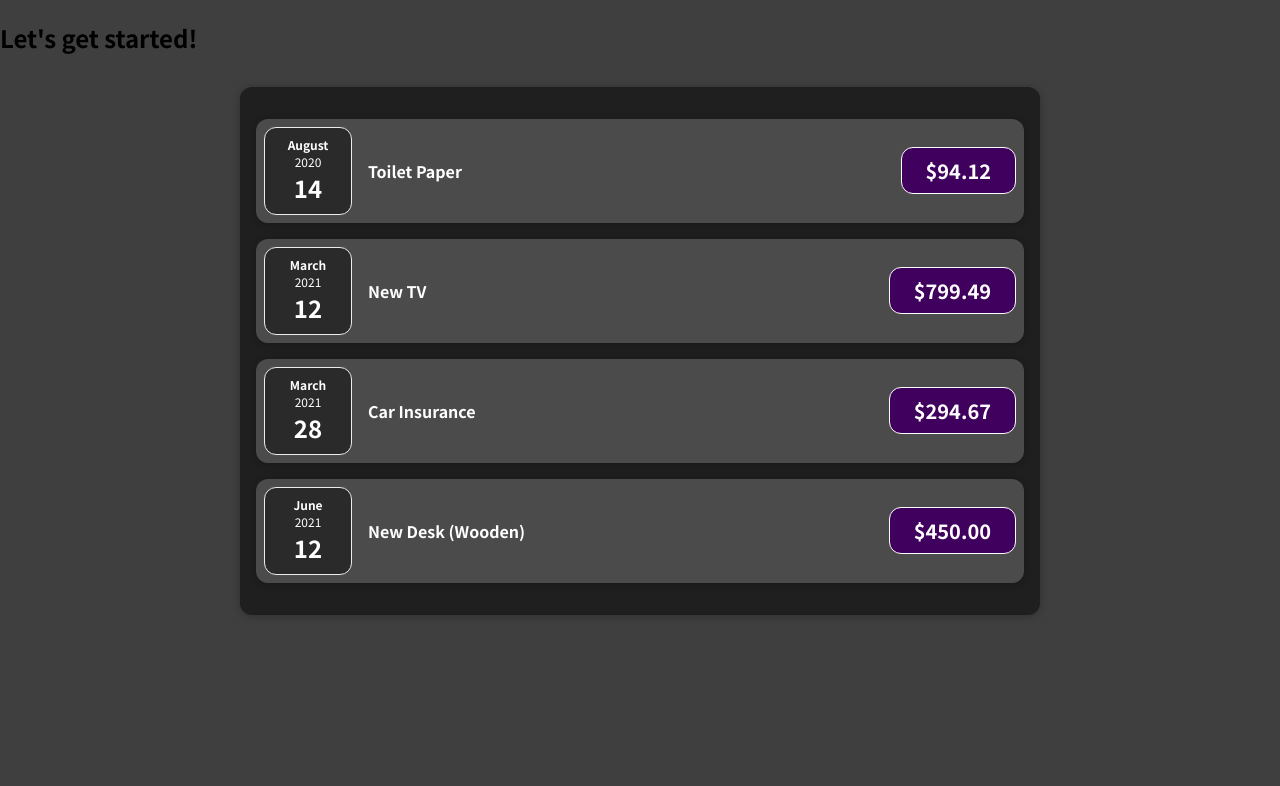
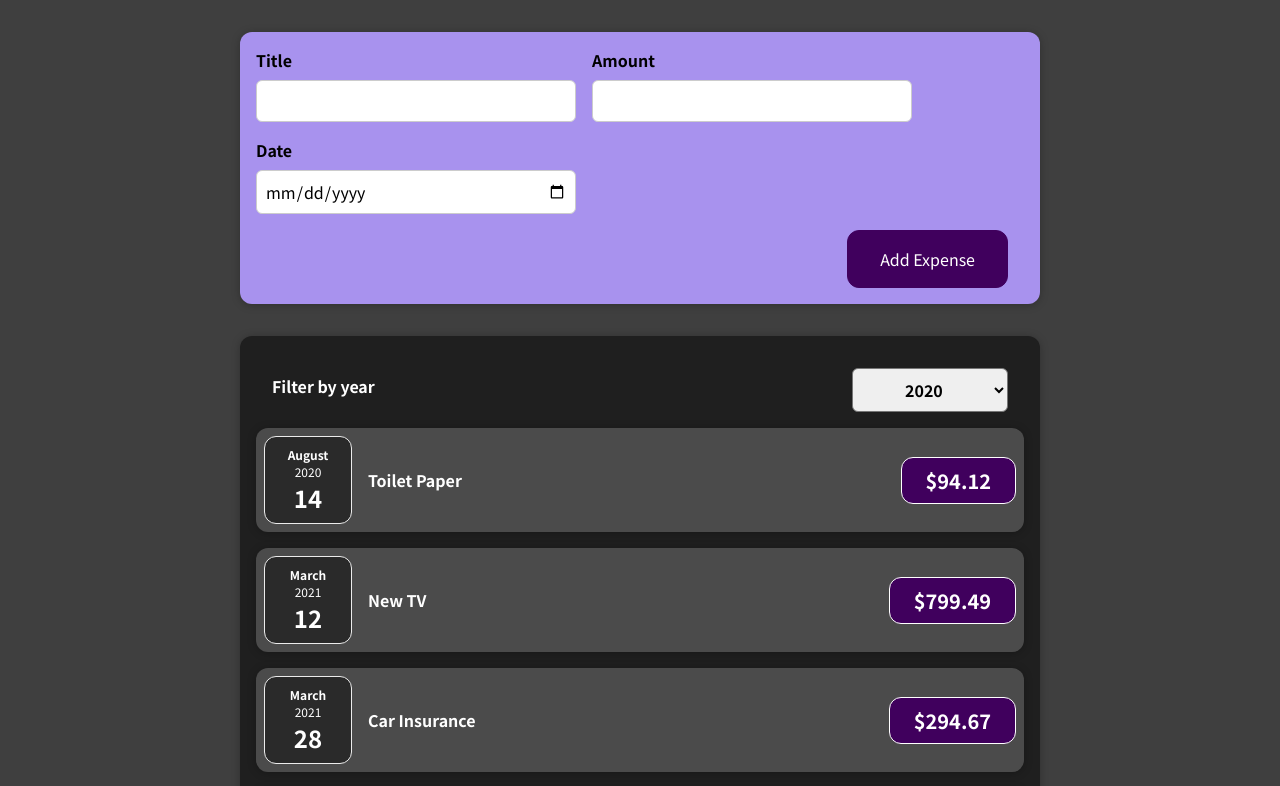
Before and after one commit to AbdAlfadeel-Hamdy/React-ExpenseTracker, a React (Create React App) app: page / in a window 1280 px wide. Shown: the top 786 px of the page. Built offline with nearby package versions, Linux system fonts and the light colour scheme.

Commit message:
Display Expense Form

```diff
--- a/src/App.js
+++ b/src/App.js
@@ -1,4 +1,6 @@
 import Expenses from "./components/Expenses/Expenses";
+import NewExpense from "./components/NewExpense/NewExpense";
+
 function App() {
   const expenses = [
     {
@@ -21,9 +23,12 @@ function App() {
       date: new Date(2021, 5, 12),
     },
   ];
+  const addExpenseHandler = (expense) => {
+    console.log(expense);
+  };
   return (
     <div>
-      <h2>Let's get started!</h2>
+      <NewExpense onAddExpense={addExpenseHandler} />
       <Expenses items={expenses} />
     </div>
   );
--- a/src/components/Expenses/ExpenseItem.js
+++ b/src/components/Expenses/ExpenseItem.js
@@ -7,6 +7,7 @@ const ExpenseItem = ({ item }) => {
     currency: "USD",
   });
   const amount = formatter.format(item.amount);
+
   return (
     <Card className="expense-item">
       <ExpenseDate date={item.date} />
--- a/src/components/Expenses/Expenses.js
+++ b/src/components/Expenses/Expenses.js
@@ -1,9 +1,20 @@
 import "./Expenses.css";
 import ExpenseItem from "./ExpenseItem";
 import Card from "../UI/Card";
+import ExpensesFilter from "./ExpensesFilter";
+import { useState } from "react";
 const Expenses = ({ items }) => {
+  const [filteredYear, setFilteredYear] = useState("2020");
+  const filterChangeHandler = (selectedYear) => {
+    setFilteredYear(selectedYear);
+  };
   return (
     <Card className="expenses">
+      <ExpensesFilter
+        selected={filteredYear}
+        onChangeFilter={filterChangeHandler}
+      />
+
       <ExpenseItem item={items[0]} />
       <ExpenseItem item={items[1]} />
       <ExpenseItem item={items[2]} />
--- /dev/null
+++ b/src/components/Expenses/ExpensesFilter.css
@@ -0,0 +1,24 @@
+.expenses-filter {
+  color: white;
+  padding: 0 1rem;
+}
+
+.expenses-filter__control {
+  display: flex;
+  width: 100%;
+  align-items: center;
+  justify-content: space-between;
+  margin: 1rem 0;
+}
+
+.expenses-filter label {
+  font-weight: bold;
+  margin-bottom: 0.5rem;
+}
+
+.expenses-filter select {
+  font: inherit;
+  padding: 0.5rem 3rem;
+  font-weight: bold;
+  border-radius: 6px;
+}
--- /dev/null
+++ b/src/components/Expenses/ExpensesFilter.js
@@ -0,0 +1,23 @@
+import "./ExpensesFilter.css";
+
+const ExpensesFilter = (props) => {
+  const dropdownChangeHandler = (event) => {
+    props.onChangeFilter(event.target.value);
+  };
+
+  return (
+    <div className="expenses-filter">
+      <div className="expenses-filter__control">
+        <label>Filter by year</label>
+        <select value={props.selected} onChange={dropdownChangeHandler}>
+          <option value="2022">2022</option>
+          <option value="2021">2021</option>
+          <option value="2020">2020</option>
+          <option value="2019">2019</option>
+        </select>
+      </div>
+    </div>
+  );
+};
+
+export default ExpensesFilter;
--- /dev/null
+++ b/src/components/NewExpense/ExpenseForm.css
@@ -0,0 +1,26 @@
+.new-expense__controls {
+  display: flex;
+  flex-wrap: wrap;
+  gap: 1rem;
+  margin-bottom: 1rem;
+  text-align: left;
+}
+
+.new-expense__control label {
+  font-weight: bold;
+  margin-bottom: 0.5rem;
+  display: block;
+}
+
+.new-expense__control input {
+  font: inherit;
+  padding: 0.5rem;
+  border-radius: 6px;
+  border: 1px solid #ccc;
+  width: 20rem;
+  max-width: 100%;
+}
+
+.new-expense__actions {
+  text-align: right;
+}
--- /dev/null
+++ b/src/components/NewExpense/ExpenseForm.js
@@ -0,0 +1,53 @@
+import "./ExpenseForm.css";
+import { useState } from "react";
+const ExpenseForm = ({ onSaveExpenseData }) => {
+  const [title, setTitle] = useState("");
+  const [amount, setAmount] = useState("");
+  const [date, setDate] = useState("");
+
+  const titleHandler = (e) => setTitle(e.target.value);
+  const amountHandler = (e) => setAmount(e.target.value);
+  const dateHandler = (e) => setDate(e.target.value);
+  const formSubmitHandler = (e) => {
+    e.preventDefault();
+    onSaveExpenseData({ title, amount, date: new Date(date) });
+    setTitle("");
+    setAmount("");
+    setDate("");
+  };
+  return (
+    <form onSubmit={formSubmitHandler}>
+      <div className="new-expense__controls">
+        <div className="new-expense__control">
+          <label>Title</label>
+          <input type="text" value={title} onChange={titleHandler} />
+        </div>
+        <div className="new-expense__control">
+          <label>Amount</label>
+          <input
+            type="number"
+            min="0.01"
+            step="0.01"
+            value={amount}
+            onChange={amountHandler}
+          />
+        </div>
+        <div className="new-expense__control">
+          <label>Date</label>
+          <input
+            type="date"
+            min="2019-01-01"
+            max="2022-12-31"
+            value={date}
+            onChange={dateHandler}
+          />
+        </div>
+      </div>
+      <div className="new-expense__actions">
+        <button type="submit">Add Expense</button>
+      </div>
+    </form>
+  );
+};
+
+export default ExpenseForm;
--- /dev/null
+++ b/src/components/NewExpense/NewExpense.css
@@ -0,0 +1,38 @@
+.new-expense {
+  background-color: #a892ee;
+  padding: 1rem;
+  margin: 2rem auto;
+  width: 50rem;
+  max-width: 95%;
+  border-radius: 12px;
+  text-align: center;
+  box-shadow: 0 1px 8px rgba(0, 0, 0, 0.25);
+}
+
+.new-expense button {
+  font: inherit;
+  cursor: pointer;
+  padding: 1rem 2rem;
+  border: 1px solid #40005d;
+  background-color: #40005d;
+  color: white;
+  border-radius: 12px;
+  margin-right: 1rem;
+}
+
+.new-expense button:hover,
+.new-expense button:active {
+  background-color: #510674;
+  border-color: #510674;
+}
+
+.new-expense button.alternative {
+  color: #220131;
+  border-color: transparent;
+  background-color: transparent;
+}
+
+.new-expense button.alternative:hover,
+.new-expense button.alternative:active {
+  background-color: #ddb3f8;
+}
--- /dev/null
+++ b/src/components/NewExpense/NewExpense.js
@@ -0,0 +1,14 @@
+import "./NewExpense.css";
+import ExpenseForm from "./ExpenseForm";
+const NewExpense = ({ onAddExpense }) => {
+  const expenseDataHandler = (expense) => {
+    onAddExpense({ ...expense, id: Math.random().toString() });
+  };
+  return (
+    <div className="new-expense">
+      <ExpenseForm onSaveExpenseData={expenseDataHandler} />
+    </div>
+  );
+};
+
+export default NewExpense;
```
Also changed, not shown: 1 other file (tests, documents, lock files or other folders).
